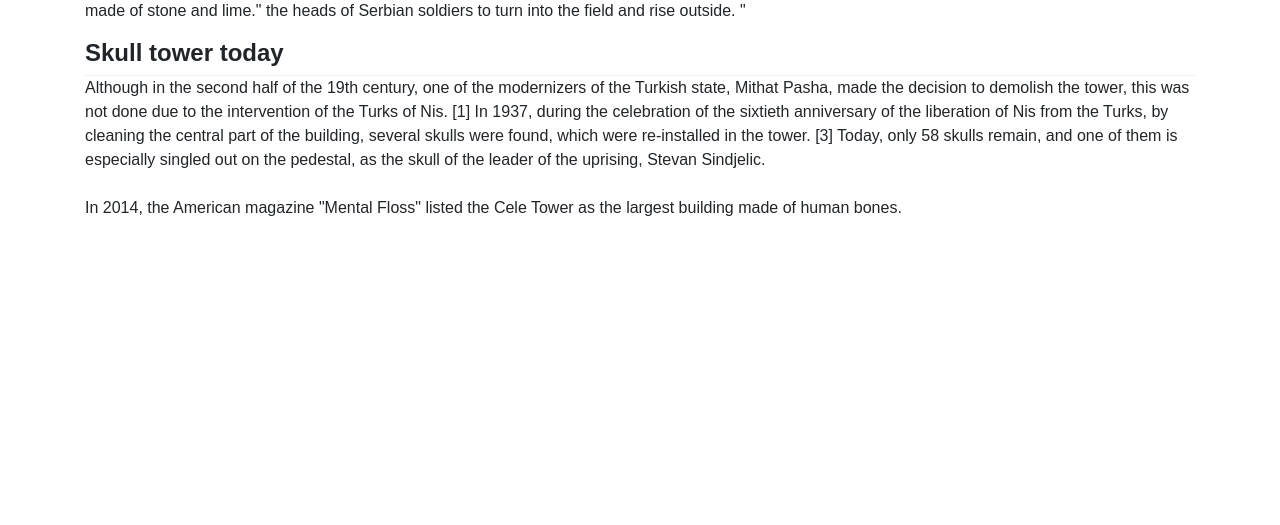
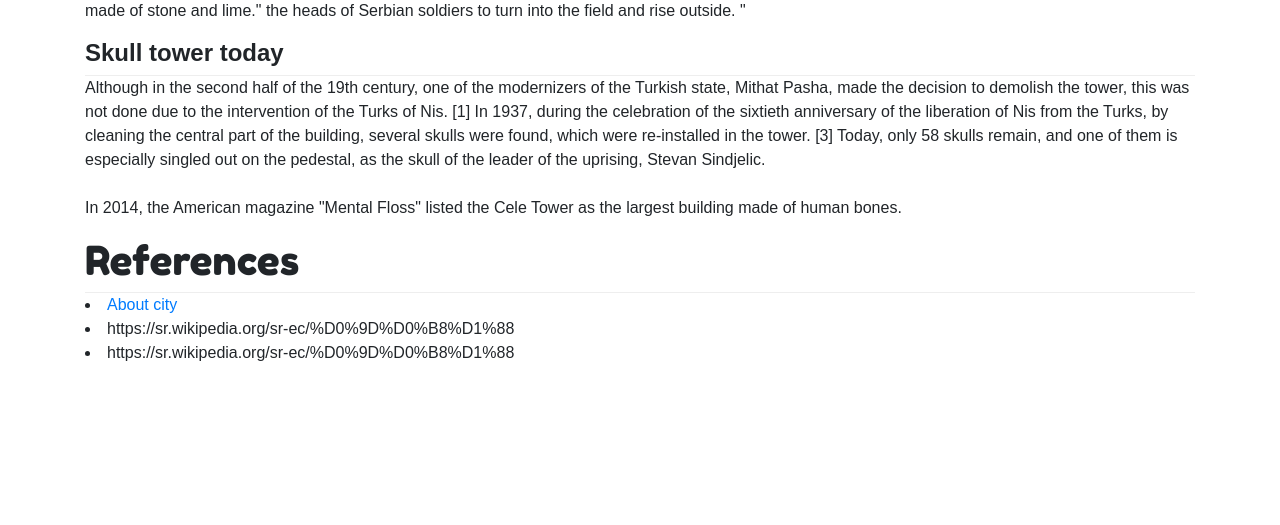
Before and after one commit to luxal99/tourist-website-php, a PHP site: page /pages/about-city.php in a window 1280 px wide. Shown: the part 2567-3092 px from the top of the page. Before the commit the page ends 2783 px from the top, so only its background shows below. Run offline with PHP 8.4, Linux system fonts and the light colour scheme; some libraries are stand-ins or nearby versions; some web fonts are replaced.

Commit message:
Fix bugs

```diff
--- a/config/config.php
+++ b/config/config.php
@@ -2,7 +2,7 @@
 define('DB_SERVER', 'localhost');
 define('DB_USERNAME', 'root');
 define('DB_PASSWORD', 'Luxal.99');
-define('DB_NAME', 'tourist');
+define('DB_NAME', 'nejra_sarajevo');
 
 $conn = new mysqli(DB_SERVER, DB_USERNAME, DB_PASSWORD, DB_NAME);
 
--- a/pages/about-city.php
+++ b/pages/about-city.php
@@ -147,6 +147,13 @@
         <br><br>
         In 2014, the American magazine "Mental Floss" listed the Cele Tower as the largest building made of human bones.
     </p>
+
+    <h1>References</h1>
+    <div class="divider"></div>
+    <li><a href="https://sr.wikipedia.org/sr-ec/%D0%9D%D0%B8%D1%88">About city</a></li>
+    <li>https://sr.wikipedia.org/sr-ec/%D0%9D%D0%B8%D1%88</li>
+    <li>https://sr.wikipedia.org/sr-ec/%D0%9D%D0%B8%D1%88</li>
+
 </div>
 
 </body>
```
Also changed, not shown: pages/form.php (+1 -10 lines).
